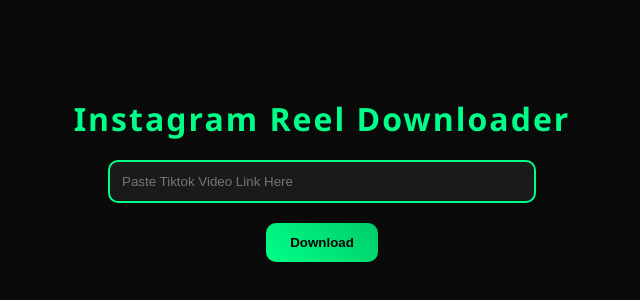
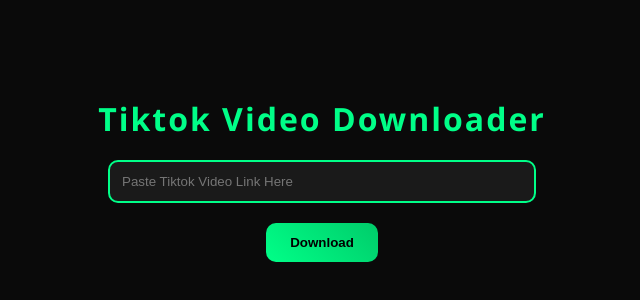
Before and after one commit to whynotstylish/Insta-reel-downloader, a plain HTML site: page index.html in a window 1280 px wide. Shown: the part 224-524 px from the top of the page, without its empty margins (318-958 px from the left). Drawn offline with Linux system fonts and the light colour scheme.

Commit message:
Update index.html

```diff
--- a/index.html
+++ b/index.html
@@ -63,7 +63,7 @@
 </style>
 </head>
 <body>
-  <h1>Instagram Reel Downloader</h1>
+  <h1>Tiktok Video Downloader</h1>
   <input type="text" id="instaLink" placeholder="Paste Tiktok Video Link Here">
   <button onclick="downloadReel()">Download</button>
   <div id="result"></div>
```
